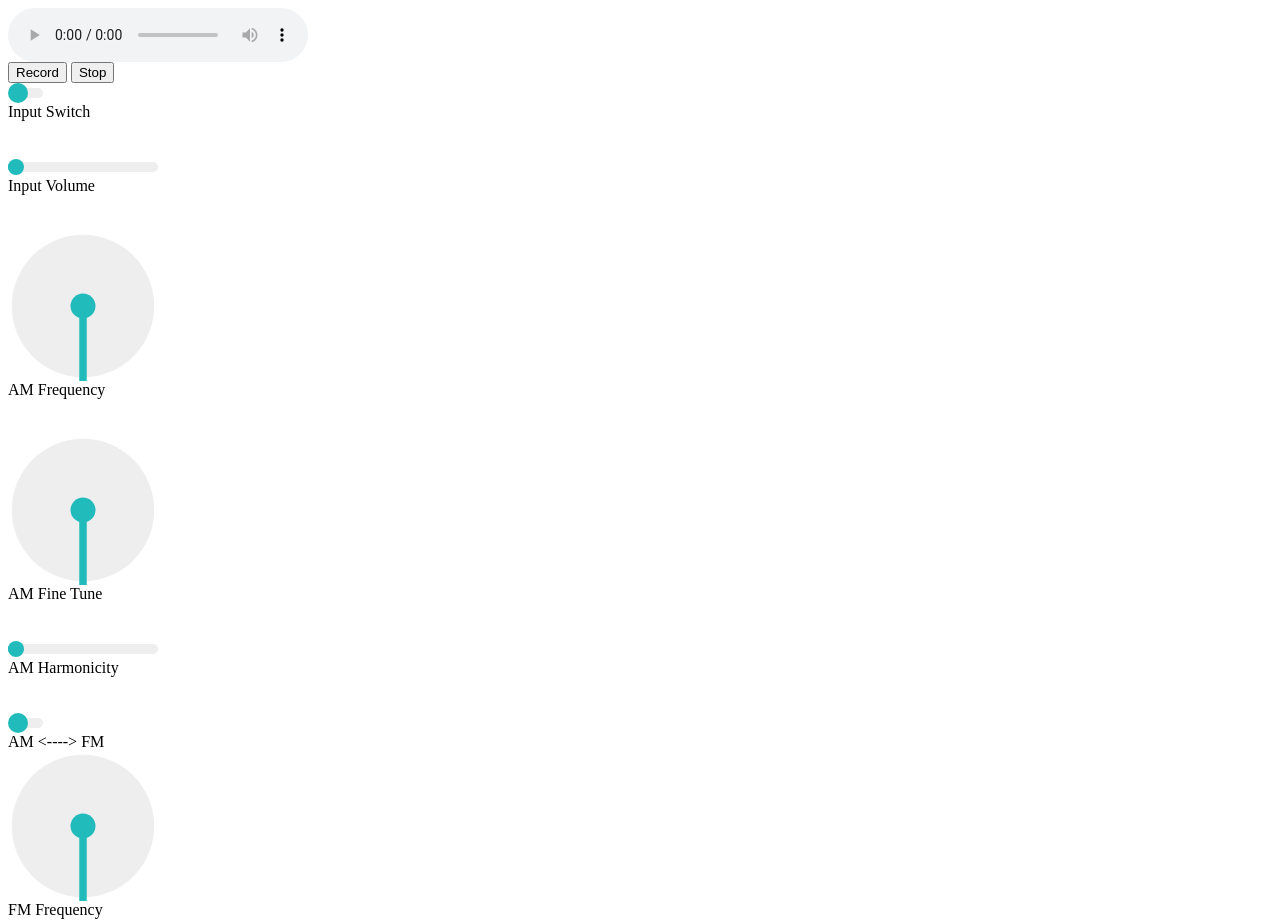
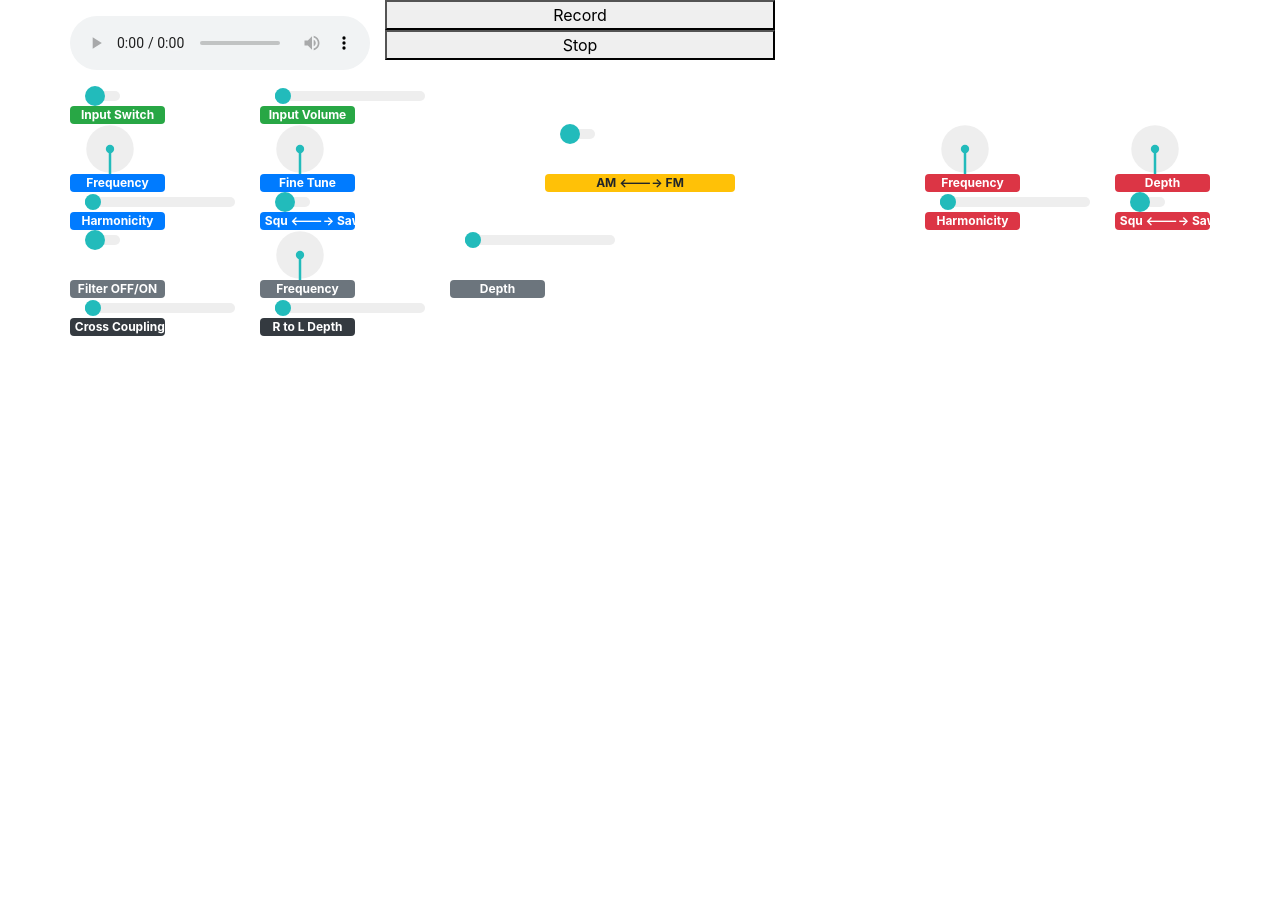
Before and after one commit to daniel-mckemie/semi-modular-synth, a plain HTML site: page public/index.html in a window 1280 px wide. Shown: the top 922 px of the page. After the commit the page ends 800 px from the top, so only its background shows below. Drawn offline with nearby package versions, Linux system fonts and the light colour scheme.

Commit message:
added initial styling

```diff
--- a/public/index.html
+++ b/public/index.html
@@ -4,58 +4,110 @@
   <meta charset="UTF-8">
   <script src="./libs/NexusUI.js"></script>
   <script src="./libs/Tone.js"></script>
+  <link rel="stylesheet" type="text/css" href="style.css">
+  <link rel="stylesheet" href="https://stackpath.bootstrapcdn.com/bootstrap/4.1.3/css/bootstrap.min.css" integrity="sha384-MCw98/SFnGE8fJT3GXwEOngsV7Zt27NXFoaoApmYm81iuXoPkFOJwJ8ERdknLPMO" crossorigin="anonymous">
 </head>
 
 <body>
   <div class="container">
-    <audio controls></audio>
-    <div id="controls">
-      <button id="record-button">Record</button>
-      <button id="stop-button">Stop</button>
+    <div class="row">
+      <audio controls></audio>
+      <div class="col" id="controls">
+        <button class="col" id="record-button">Record</button>
+        <button class="col" id="stop-button">Stop</button>
+      </div>
+      <div class="col"></div>
     </div>
-    <div id="switch2"></div>
-    <div>Input Switch</div>
-    <br><br>
-    <div id="userVol"></div>
-    <div>Input Volume</div>
-    <br><br>
-    <div id="amFreqDial"></div>
-    <div>AM Frequency</div>
-    <div id="slider1"></div>
-    <br><br>
-    <div id="amTuneDial"></div>
-    <div>AM Fine Tune</div>
-    <br><br>
-    <div id="amHarmSlider"></div>
-    <div>AM Harmonicity</div>
-    <br><br>
-    <div id="modType"></div>
-    <div>AM <----> FM</div>
-    <div id="fmFreqDial"></div>
-    <div>FM Frequency</div>
-    <br><br>
-    <div id="fmModIndex"></div>
-    <div>FM Depth</div>
-    <br><br>
-    <div id="fmHarmSlider"></div>
-    <div>FM Harmonicity</div>
-    <br><br>
-    <div id="filterSwitch"></div>
-    <div>Filter OFF/ON</div>
-    <br><br>
-    <div id="noiseFreqDial"></div>
-    <div>Noise Frequency</div>
-    <br><br>
-    <div id="noiseDepthSlider"></div>
-    <div>Noise Depth</div>
-    <br><br>
+
+    <!-- Input switches -->
+    <div class="row">
+      <div class="col-1" id="input-switch"></div>
+      <div class="col-1"></div>
+      <div class="col-1" id="user-vol"></div>
+    </div>
+    <div class="row">
+      <div class="col-1 badge badge-success">Input Switch</div>
+      <div class="col-1"></div>
+      <div class="col-1 badge badge-success">Input Volume</div>
+    </div>
+
+    <!-- Complex Oscillator -->
+    <div class="row">
+      <div class="col-1" id="am-freq-dial"></div>
+      <div class="col-1"></div>
+      <div class="col-1" id="am-tune-dial"></div>
+      <div class="col-2"></div>
+      <div class="col-2" id="mod-type"></div>
+      <div class="col-2"></div>
+      <div class="col-1" id="fm-freq-dial"></div>
+      <div class="col-1"></div>
+      <div class="col-1" id="fm-mod-index"></div>
+    </div>
+
+    <div class="row">
+      <div class="col-1 badge badge-primary">Frequency</div>
+      <div class="col-1"></div>
+      <div class="col-1 badge badge-primary">Fine Tune</div>
+      <div class="col-2"></div>
+      <div class="col-2 badge badge-warning">AM <----> FM</div>
+      <div class="col-2"></div>
+      <div class="col-1 badge badge-danger">Frequency</div>
+      <div class="col-1"></div>
+      <div class="col-1 badge badge-danger"">Depth</div>
+    </div>
+
+    <div class="row">
+      <div class="col-1" id="am-harm-slider"></div>
+      <div class="col-1"></div>
+      <div class="col-1" id="am-mod-switch"></div>
+      <div class="col-6"></div>
+      <div class="col-1" id="fm-harm-slider"></div>
+      <div class="col-1"></div>
+      <div class="col-1" id="fm-mod-switch"></div>
+    </div>
+
+    <div class="row">
+      <div class="col-1 badge badge-primary">Harmonicity</div>
+      <div class="col-1"></div>
+      <div class="col-1 badge badge-primary">Squ <----> Saw</div>
+      <div class="col-6"></div>
+      <div class="col-1 badge badge-danger">Harmonicity</div>
+      <div class="col-1"></div>
+      <div class="col-1 badge badge-danger">Squ <----> Saw</div>
+    </div>
 
 
-    <div id="slider3"></div>
-    <div>Cross Coupling Depth</div>
-    <br><br>
-    <div id="slider4"></div>
-    <div>R to L Depth</div>
+    <!-- Noise/Filter Source -->
+    <div class="row">
+      <div class="col-1" id="filter-switch"></div>
+      <div class="col-1"></div>
+      <div class="col-1" id="noise-freq-dial"></div>
+      <div class="col-1"></div>
+      <div class="col-1" id="noise-depth-slider"></div>
+    </div>
+
+    <div class="row">
+      <div class="col-1 badge badge-secondary">Filter OFF/ON</div>
+      <div class="col-1"></div>
+      <div class="col-1 badge badge-secondary">Frequency</div>
+      <div class="col-1"></div>
+      <div class="col-1 badge badge-secondary">Depth</div>
+    </div>
+
+
+    <div class="row">
+      <div class="col-1" id="cross-couple-slider"></div>
+      <div class="col-1"></div>
+      <div class="col-1" id="delay-depth-slider"></div>
+    </div>
+
+    <div class="row">
+      <div class="col-1 badge badge-dark">Cross Coupling Depth</div>
+      <div class="col-1"></div>
+      <div class="col-1 badge badge-dark">R to L Depth</div>
+    </div>
+
+
   </div>
   <script src="sound.js"></script>
   <script src="interface.js"></script>
--- a/public/interface.js
+++ b/public/interface.js
@@ -2,7 +2,7 @@
 
 
 // User Input/Microphone ON/OFF
-const inputSwitch = new Nexus.Toggle('#switch2', {
+const inputSwitch = new Nexus.Toggle('#input-switch', {
   'size': [40, 20],
   'state': false
 })
@@ -16,8 +16,8 @@ inputSwitch.on('change', function(x) {
 
 
 // AM Oscillator controls
-const amFreqDial = new Nexus.Dial('#amFreqDial', {
-  'size': [150, 150],
+const amFreqDial = new Nexus.Dial('#am-freq-dial', {
+  'size': [50, 50],
   'interaction': 'radial', // "radial", "vertical", or "horizontal"
   'mode': 'relative', // "absolute" or "relative"
   'min': 0,
@@ -30,8 +30,8 @@ amFreqDial.on('change', function(x) {
   osc1.frequency.value = x
 })
 
-const amTuneDial = new Nexus.Dial('#amTuneDial', {
-  'size': [150, 150],
+const amTuneDial = new Nexus.Dial('#am-tune-dial', {
+  'size': [50, 50],
   'interaction': 'radial', // "radial", "vertical", or "horizontal"
   'mode': 'relative', // "absolute" or "relative"
   'min': 0,
@@ -44,7 +44,7 @@ amTuneDial.on('change', function(x) {
   osc1.detune.value = x
 })
 
-const amHarmSlider = new Nexus.Slider('#amHarmSlider', {
+const amHarmSlider = new Nexus.Slider('#am-harm-slider', {
   'size': [150, 20],
   'mode': 'relative', // 'relative' or 'absolute'
   'min': 0,
@@ -57,9 +57,23 @@ amHarmSlider.on('change', function(x) {
   osc1.harmonicity.value = x
 })
 
+// Switch AM Mod wave
+const amModSwitch = new Nexus.Toggle('#am-mod-switch', {
+  'size': [40, 20],
+  'state': false
+})
+
+amModSwitch.on('change', function(x) {
+  if (x === true) {
+    osc1.modulationType.value = 'sawtooth'
+  } else {
+    osc1.modulationType.value = 'square'
+  }
+})
+
 
 // Switch from AM or FM Synthesis
-const modType = new Nexus.Toggle('#modType', {
+const modType = new Nexus.Toggle('#mod-type', {
   'size': [40, 20],
   'state': false
 })
@@ -79,8 +93,8 @@ modType.on('change', function(x) {
 
 
 // FM Oscillator controls
-const fmFreqDial = new Nexus.Dial('#fmFreqDial', {
-  'size': [150, 150],
+const fmFreqDial = new Nexus.Dial('#fm-freq-dial', {
+  'size': [50, 50],
   'interaction': 'radial', // "radial", "vertical", or "horizontal"
   'mode': 'relative', // "absolute" or "relative"
   'min': 0,
@@ -93,8 +107,8 @@ fmFreqDial.on('change', function(x) {
   osc2.frequency.value = x
 })
 
-const fmModDial = new Nexus.Dial('#fmModIndex', {
-  'size': [150, 150],
+const fmModDial = new Nexus.Dial('#fm-mod-index', {
+  'size': [50, 50],
   'interaction': 'radial', // "radial", "vertical", or "horizontal"
   'mode': 'relative', // "absolute" or "relative"
   'min': 0,
@@ -107,7 +121,7 @@ fmModDial.on('change', function(x) {
   osc2.modulationIndex.value = x
 })
 
-const fmHarmSlider = new Nexus.Slider('#fmHarmSlider', {
+const fmHarmSlider = new Nexus.Slider('#fm-harm-slider', {
   'size': [150, 20],
   'mode': 'relative', // 'relative' or 'absolute'
   'min': 0,
@@ -120,9 +134,25 @@ fmHarmSlider.on('change', function(x) {
   osc2.harmonicity.value = x
 })
 
+// Switch FM Mod wave
+const fmModSwitch = new Nexus.Toggle('#fm-mod-switch', {
+  'size': [40, 20],
+  'state': false
+})
 
-// Switch from AM or FM Synthesis
-const filterSwitch = new Nexus.Toggle('#filterSwitch', {
+fmModSwitch.on('change', function(x) {
+  if (x === true) {
+    osc2.modulationType = 'sawtooth'
+    console.log(osc2.modulationType)
+  } else {
+    osc2.modulationType = 'square'
+    console.log(osc2.modulationType)
+  }
+})
+
+
+// Power noise/filter on
+const filterSwitch = new Nexus.Toggle('#filter-switch', {
   'size': [40, 20],
   'state': false
 })
@@ -140,8 +170,8 @@ filterSwitch.on('change', function(x) {
 })
 
 // FM Oscillator controls
-const noiseFreqDial = new Nexus.Dial('#noiseFreqDial', {
-  'size': [150, 150],
+const noiseFreqDial = new Nexus.Dial('#noise-freq-dial', {
+  'size': [50, 50],
   'interaction': 'radial', // "radial", "vertical", or "horizontal"
   'mode': 'relative', // "absolute" or "relative"
   'min': 0,
@@ -154,7 +184,7 @@ noiseFreqDial.on('change', function(x) {
   noiseFilter.frequency.value = x
 })
 
-const noiseDepthSlider = new Nexus.Slider('#noiseDepthSlider', {
+const noiseDepthSlider = new Nexus.Slider('#noise-depth-slider', {
   'size': [150, 20],
   'mode': 'relative', // 'relative' or 'absolute'
   'min': 0,
@@ -169,7 +199,7 @@ noiseDepthSlider.on('change', function(x) {
 
 
 // Input Gain
-const userVol = new Nexus.Slider('#userVol', {
+const userVol = new Nexus.Slider('#user-vol', {
   'size': [150, 20],
   'mode': 'relative', // 'relative' or 'absolute'
   'min': -24,
@@ -185,7 +215,7 @@ userVol.on('change', function(x) {
 // Feedback depth controls
 
 // For L channel input coupled back
-const crossCoupleSlider = new Nexus.Slider('#slider3', {
+const crossCoupleSlider = new Nexus.Slider('#cross-couple-slider', {
   'size': [150, 20],
   'mode': 'relative', // 'relative' or 'absolute'
   'min': -24,
@@ -200,7 +230,7 @@ crossCoupleSlider.on('change', function(x) {
 
 
 // For input into L from delayed R
-const delayDepthSlider = new Nexus.Slider('#slider4', {
+const delayDepthSlider = new Nexus.Slider('#delay-depth-slider', {
   'size': [150, 20],
   'mode': 'relative', // 'relative' or 'absolute'
   'min': -24,
--- a/public/midi.js
+++ b/public/midi.js
@@ -76,8 +76,14 @@ const onMIDIMessage = message => {
     case 33: // korg button 1B
       inputOn(velocity)
       break;
+    case 24: // korg button 4A
+      amModType(velocity)
+      break;
     case 25: // korg button 3A
       amFmSwitch(velocity)
+      break;
+    case 26: // korg button 4A
+      fmModType(velocity)
       break;
     case 27: // korg button 5A
       noiseFilterSwitch(velocity)
@@ -205,6 +211,18 @@ function amFmSwitch(x) {
   } else { modType.state = false }
 }
 
+function amModType(x) {
+  if (x === 127) {
+    amModSwitch.state = true
+  } else { amModSwitch.state = false }
+}
+
+function fmModType(x) {
+  if (x === 127) {
+    fmModSwitch.state = true
+  } else { fmModSwitch.state = false }
+}
+
 function noiseFilterSwitch(x) {
   if (x === 127) {
     filterSwitch.state = true
--- a/public/sound.js
+++ b/public/sound.js
@@ -86,20 +86,20 @@ const userAmp = new Tone.Volume({
 // Oscillators
 const osc1 = new Tone.AMOscillator({
   frequency: 0,
-  type: "sine",
-  modulationType: "sawtooth",
+  type: 'sine',
+  modulationType: 'square',
   harmonicity: 0
 }).connect(oscAmp1)
 
 const osc2 = new Tone.FMOscillator({
   frequency: 0,
-  modulationIndex: 2,
-  modulationType: "sine",
+  modulationIndex: 0,
+  modulationType: 'square',
   harmonicity: 1
 }).connect(oscAmp2)
 
 //Noise Filter
-const noise = new Tone.Noise("white")
+const noise = new Tone.Noise('white')
 const noiseFilter = new Tone.AutoFilter({
   frequency: 20,
   depth: 0,
--- a/public/style.css
+++ b/public/style.css
@@ -1,37 +1,3 @@
-.slidecontainer {
-    width: 33%; /*Total span across screen*/
-}
-
-.slider {
-    -webkit-appearance: none;
-    width: 100%;
-    height: 25px;
-    background: #d3d3d3;
-    outline: none;
-    opacity: 0.7;
-    -webkit-transition: .2s;
-    transition: opacity .2s;
-}
-
-.slider:hover {
-    opacity: 1;
-}
-
-.slider::-webkit-slider-thumb {
-    -webkit-appearance: none;
-    appearance: none;
-    width: 25px;
-    height: 25px;
-    background: #4CAF50;
-    cursor: pointer;
-}
-
-.slider::-moz-range-thumb {
-    width: 25px;
-    height: 25px;
-    background: #4CAF50;
-    cursor: pointer;
-}
 
 audio {
   display: block;
```
Also changed, not shown: 1 other file.
